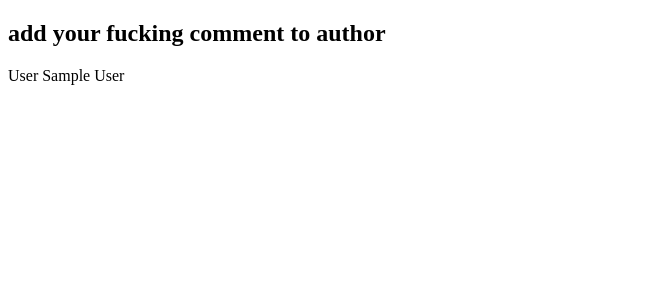
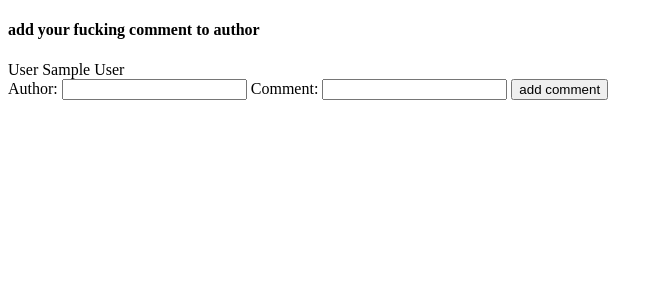
Before and after one commit to hebel-dev/bestbooks-app, a Django app: page /books/author/1/add-comment/ in a window 1280 px wide. Shown: the top 300 px of the page, without its empty margins (0-663 px from the left). Run offline with Django 3.2, Linux system fonts and the light colour scheme; tables that the repository leaves empty hold one stand-in row (values such as "Sample post").

Commit message:
Complete author comments functionality

```diff
--- a/books/admin.py
+++ b/books/admin.py
@@ -1,8 +1,9 @@
 from django.contrib import admin
-from .models import Author, Book, BookComment
+from .models import Author, AuthorComment, Book, BookComment
 
 admin.site.register(Author)
 admin.site.register(Book)
 admin.site.register(BookComment)
+admin.site.register(AuthorComment)
 
 # Register your models here.
--- a/books/models.py
+++ b/books/models.py
@@ -39,3 +39,9 @@ class BookComment(models.Model):
     content = models.TextField()
     book = models.ForeignKey(Book, on_delete=models.CASCADE, related_name='comments')
     created_at = models.DateTimeField(auto_now_add=True)
+
+class AuthorComment(models.Model):
+    author = models.CharField(max_length=128)
+    content = models.TextField()
+    author_related = models.ForeignKey(Author,on_delete=models.CASCADE, related_name='commented_about_author')
+    created_ad = models.DateTimeField(auto_now_add=True)
--- a/books/templates/books/author_comment_for.html
+++ b/books/templates/books/author_comment_for.html
@@ -6,10 +6,30 @@
     </head>
     <body>
         <p>
-            <h2>add your fucking comment to author</h2>
+            <!-- check why if author doesnt work properly -->
+            {% if author %}
+            <h4>add your fucking comment to author</h2>
             <div>
                 {{author.surname_author}} {{author.name_author}}
             </div>
+            <form method="POST" action="{% url 'add-author-comment' author.id %}">
+                {% csrf_token %}
+                <label>
+                    Author:
+                    <input type="text" name="author_who">
+                </label>
+                <label>
+                    Comment:
+                    <input type="text" name="content_what">
+                </label>
+                <label>
+                    <input type="submit" value="add comment">
+                </label>
+
+            </form>
+            {% else %}
+                <p>there is no such author</p>
+            {% endif %}
         </p>
     </body>
 </html>
--- a/books/views.py
+++ b/books/views.py
@@ -5,7 +5,7 @@ from django.utils import timezone
 import books
 from django.shortcuts import redirect, render
 from django.http import HttpResponse
-from .models import Author, Book, BookComment
+from .models import Author, AuthorComment, Book, BookComment
 from django.template import context, loader
 from django.urls import reverse
 
@@ -74,7 +74,7 @@ def author_with_all_books(request, author_id):
 def view_of_book(request, book_id):
     book = Book.objects.get(id=book_id)
     # coments = book.coment_set.all()
-    print(book)
+
     # print(coments)
     ####
     template = loader.get_template('books/book_of_author.html')
@@ -155,3 +155,12 @@ def create_author_coment_view(request, author_id):
             'author' : author,
         }
         return render(request, 'books/author_comment_for.html', context)
+    elif request.method == 'POST':
+        print('WHere')
+        print(request.POST)
+        AuthorComment.objects.create(
+            author_related= author,
+            author = request.POST.get('author_who'),
+            content = request.POST.get('content_what')
+        )
+        return HttpResponseRedirect(reverse('author_with_all_books', kwargs={'author_id' : author_id}))
```
Also changed, not shown: books/templates/books/author_with_books.html (+12 -0 lines), books/templates/books/book_of_author.html (+6 -20 lines), books/migrations/0001_initial.py, books/migrations/0002_auto_20210816_1853.py (added).
